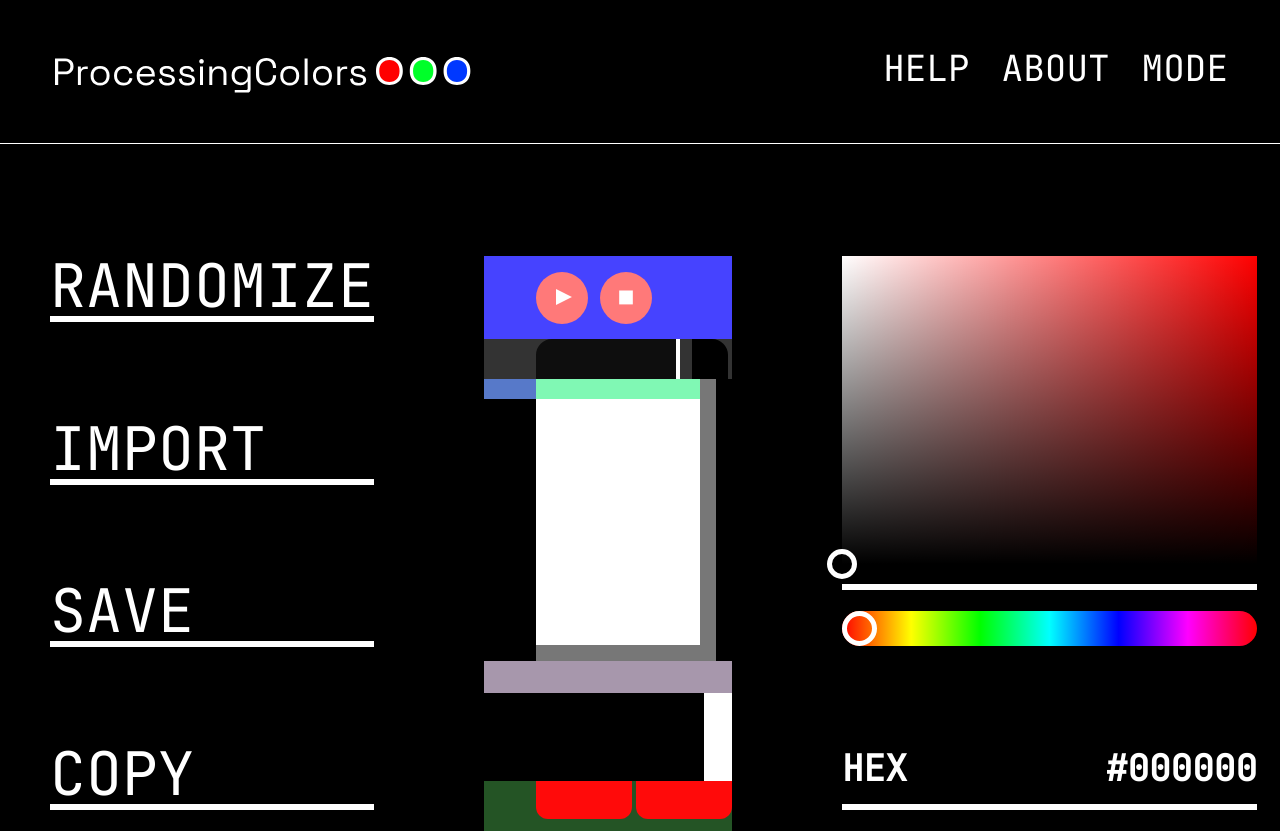
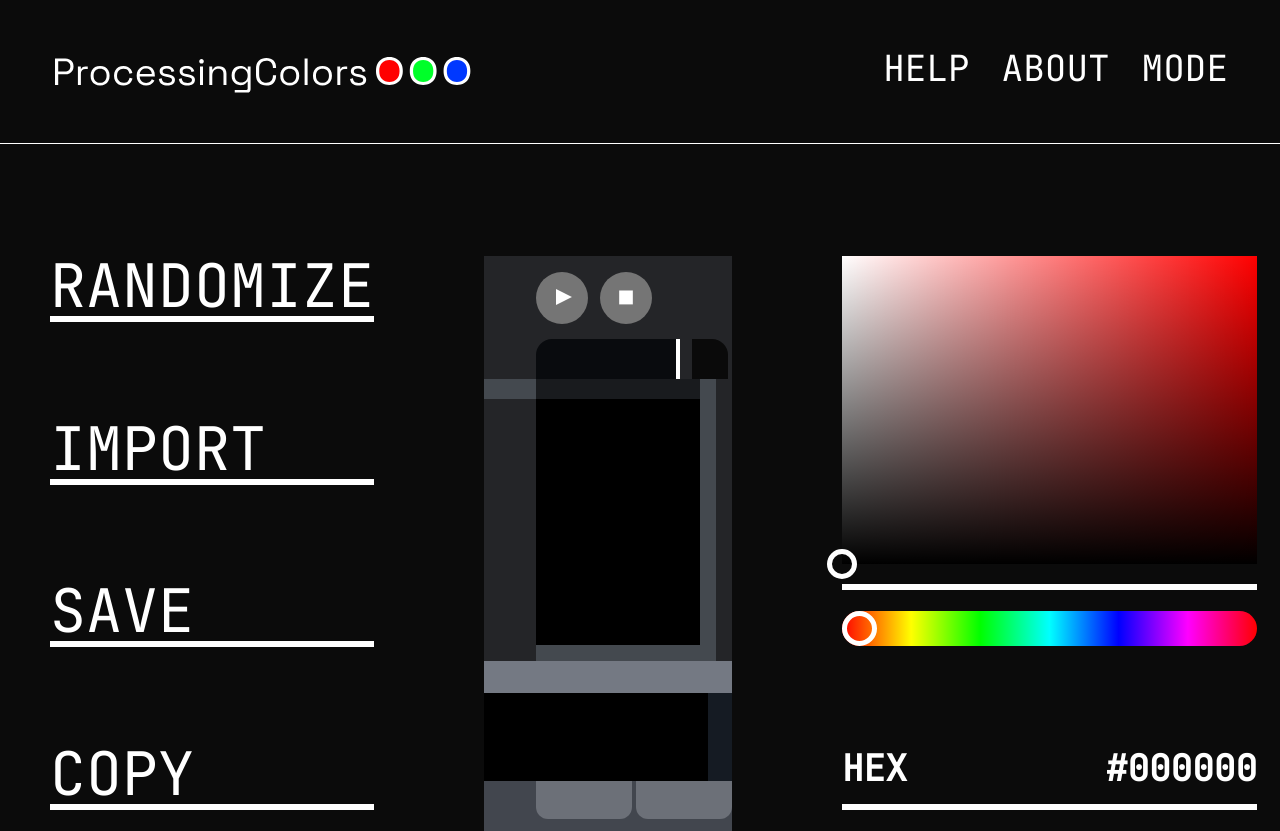
Before and after one commit to GosuBoy/ProcessingColors, a React (Vite) app in the folder PColors/: page / in a window 1280 px wide. Built offline with nearby package versions, Linux system fonts and the light colour scheme.

Commit message:
Fixing styles in processingUI component (#13)

```diff
--- a/PColors/src/components/Header.jsx
+++ b/PColors/src/components/Header.jsx
@@ -2,7 +2,10 @@ import LogoIcon from "../assets/LOGO.svg";
 
 export function Header() {
     return (
-        <header className="w-full h-36 bg-black mb-28 border-b-[0.5px] border-white flex content-center flex-wrap px-[52px]">
+        <header
+            className="w-full h-36 mb-28 border-b-[0.5px] border-white flex content-center flex-wrap px-[52px]"
+            style={{ backgroundColor: "#0B0B0B" }}
+        >
             <Logo />
             <Nav />
         </header>
--- a/PColors/src/components/processingUI/components/Console.jsx
+++ b/PColors/src/components/processingUI/components/Console.jsx
@@ -2,7 +2,7 @@ export function Console({ handler }) {
     return (
         <div
             className="w-full h-[120px]"
-            style={{ backgroundColor: "rgb(54, 3, 196)" }}
+            style={{ backgroundColor: "rgb(255, 255, 255)" }}
             onClick={handler}
         >
             <Header />
@@ -15,7 +15,7 @@ function Header() {
     return (
         <div
             className="w-full h-8"
-            style={{ backgroundColor: "rgb(167, 151, 172)" }}
+            style={{ backgroundColor: "#747983" }}
             id="status_notice_bgcolor"
             data-ctype="solid"
         ></div>
@@ -38,8 +38,8 @@ function ConsoleText() {
 function ConsoleScroll() {
     return (
         <div
-            className="w-7 h-full ml-auto"
-            style={{ backgroundColor: "#FFFFFF" }}
+            className="w-6 h-full ml-auto"
+            style={{ backgroundColor: "#151B23" }}
             id="console_scrollbar_color"
             data-ctype="solid"
         ></div>
--- a/PColors/src/components/processingUI/components/Editor.jsx
+++ b/PColors/src/components/processingUI/components/Editor.jsx
@@ -3,7 +3,7 @@ export function Editor({ handler }) {
         <div
             onClick={handler}
             className="w-full h-[282px] flex"
-            style={{ backgroundColor: "#000000" }}
+            style={{ backgroundColor: "#242528" }}
             id="editor"
             data-ctype="gradient"
         >
@@ -17,7 +17,7 @@ function Inner() {
     return (
         <div
             className="flex-grow mr-4 flex pb-4 pr-4"
-            style={{ backgroundColor: "rgb(119, 119, 119)" }}
+            style={{ backgroundColor: "#44494F" }}
             id="editor_scrollbar_color"
             data-ctype="solid"
         >
@@ -30,7 +30,7 @@ function TextArea() {
     return (
         <div
             className="w-full h-full"
-            style={{ backgroundColor: "rgb(255, 255, 255)" }}
+            style={{ backgroundColor: "#000000" }}
             id="editor_bgcolor"
             data-ctype="solid"
         >
@@ -54,7 +54,7 @@ function GutterHighlight() {
     return (
         <div
             className="w-full h-5 pointer-events-auto"
-            style={{ backgroundColor: "rgb(87, 121, 201)" }}
+            style={{ backgroundColor: "#44494F" }}
             id="editor_gutter_highlight_color"
             data-ctype="solid"
         ></div>
@@ -65,7 +65,7 @@ function TextHighlight() {
     return (
         <div
             className="w-full h-5"
-            style={{ backgroundColor: "rgb(128, 248, 180)" }}
+            style={{ backgroundColor: "#191B1E" }}
             id="editor_line_highlight_color"
             data-ctype="solid"
         ></div>
--- a/PColors/src/components/processingUI/components/Footer.jsx
+++ b/PColors/src/components/processingUI/components/Footer.jsx
@@ -3,7 +3,7 @@ export function Footer({ handler }) {
         <div
             onClick={handler}
             className="w-full h-[50px] pl-[52px] pb-3 flex gap-1"
-            style={{ backgroundColor: "#245425" }}
+            style={{ backgroundColor: "#42464E" }}
             id="footer"
             data-ctype="gradient"
         >
@@ -17,14 +17,14 @@ function Tabs() {
         <>
             <div
                 className="w-24 h-full rounded-b-xl"
-                style={{ backgroundColor: "rgb(255, 10, 10)" }}
+                style={{ backgroundColor: "#6C7078" }}
                 id="footer_tab_selected_color"
                 data-ctype="gradient"
                 data-state={true}
             ></div>
             <div
                 className="w-24 h-full rounded-b-xl"
-                style={{ backgroundColor: "rgb(255, 10, 10)" }}
+                style={{ backgroundColor: "#6C7078" }}
                 id="footer_tab_enabled_color"
                 data-ctype="gradient"
                 data-state={true}
--- a/PColors/src/components/processingUI/components/Header.jsx
+++ b/PColors/src/components/processingUI/components/Header.jsx
@@ -3,7 +3,7 @@ export function Header({ handler }) {
         <div
             onClick={handler}
             className="w-full h-[40px] pl-[52px] flex"
-            style={{ backgroundColor: "#333333" }}
+            style={{ backgroundColor: "#242528" }}
             id="header"
             data-ctype="gradient"
         >
@@ -17,7 +17,7 @@ function Tab() {
     return (
         <div
             className="rounded-tl-2xl w-36 h-full"
-            style={{ backgroundColor: "#0e0e0e" }}
+            style={{ backgroundColor: "#090B0E" }}
             id="header_tab_selected_color"
             data-ctype="solid"
         >
@@ -41,7 +41,7 @@ function TabDropDown() {
     return (
         <div
             className="h-full w-9 ml-3 rounded-tr-2xl"
-            style={{ backgroundColor: "#000000" }}
+            style={{ backgroundColor: "#0a0a0a" }}
             id="header_tab_unselected_color"
             data-ctype="solid"
         />
--- a/PColors/src/components/processingUI/components/Toolbar/Toolbar.jsx
+++ b/PColors/src/components/processingUI/components/Toolbar/Toolbar.jsx
@@ -3,7 +3,7 @@ export function Toolbar({ handler }) {
         <div
             onClick={handler}
             className="w-full h-[83px] flex pl-[52px] content-center flex-wrap gap-3"
-            style={{ backgroundColor: "#4643ff" }}
+            style={{ backgroundColor: "#242528" }}
             id="toolbar"
             data-ctype="gradient"
         >
@@ -17,7 +17,7 @@ function PlayButton() {
     return (
         <div
             className="w-[52px] h-[52px] rounded-full flex justify-center content-center flex-wrap"
-            style={{ backgroundColor: "#ff7979" }}
+            style={{ backgroundColor: "#757575" }}
         >
             <PlayIComponent />
         </div>
@@ -28,7 +28,7 @@ function StopButton() {
     return (
         <div
             className="w-[52px] h-[52px] rounded-full flex justify-center content-center flex-wrap"
-            style={{ backgroundColor: "#ff7979" }}
+            style={{ backgroundColor: "#757575" }}
         >
             <StopIComponent />
         </div>
--- a/PColors/src/index.css
+++ b/PColors/src/index.css
@@ -3,7 +3,7 @@
 @tailwind utilities;
 
 body {
-    background-color: rgb(0, 0, 0);
+    background-color: #0B0B0B;
     font-family: 'JetBrains Mono', monospace;
 }
 
```
